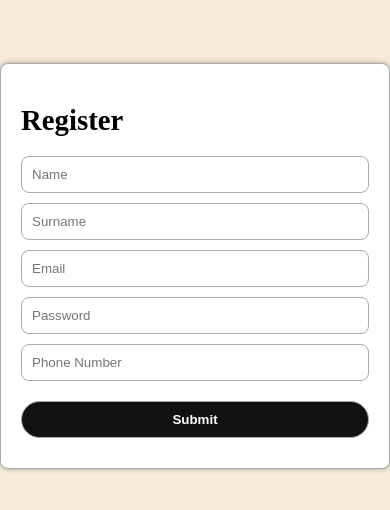
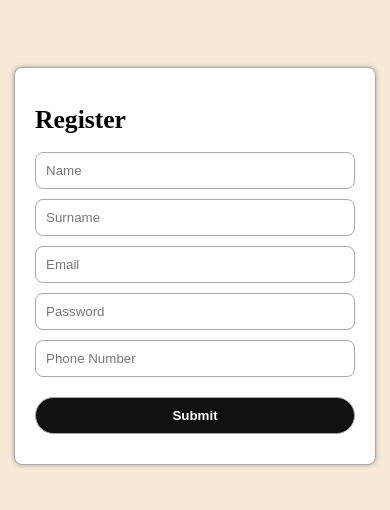
Before and after one commit to erdem-muhammed/Final-Project, a Vue app in the folder frontend/: page /#/signUp in a window 390 px wide. Shown: the part 156-666 px from the top of the page. Built offline with nearby package versions, Linux system fonts and the light colour scheme.

Commit message:
added max-width 480px

```diff
--- a/frontend/src/components/register.vue
+++ b/frontend/src/components/register.vue
@@ -60,5 +60,10 @@ export default {
         font-size: 0.9em;
     }
 }
-@media only screen and (max-width: 480px)
+@media only screen and (max-width: 480px) {
+    .registerForm{
+        width: 320px;
+        font-size: 0.8em;
+    }
+}
 </style>
```
